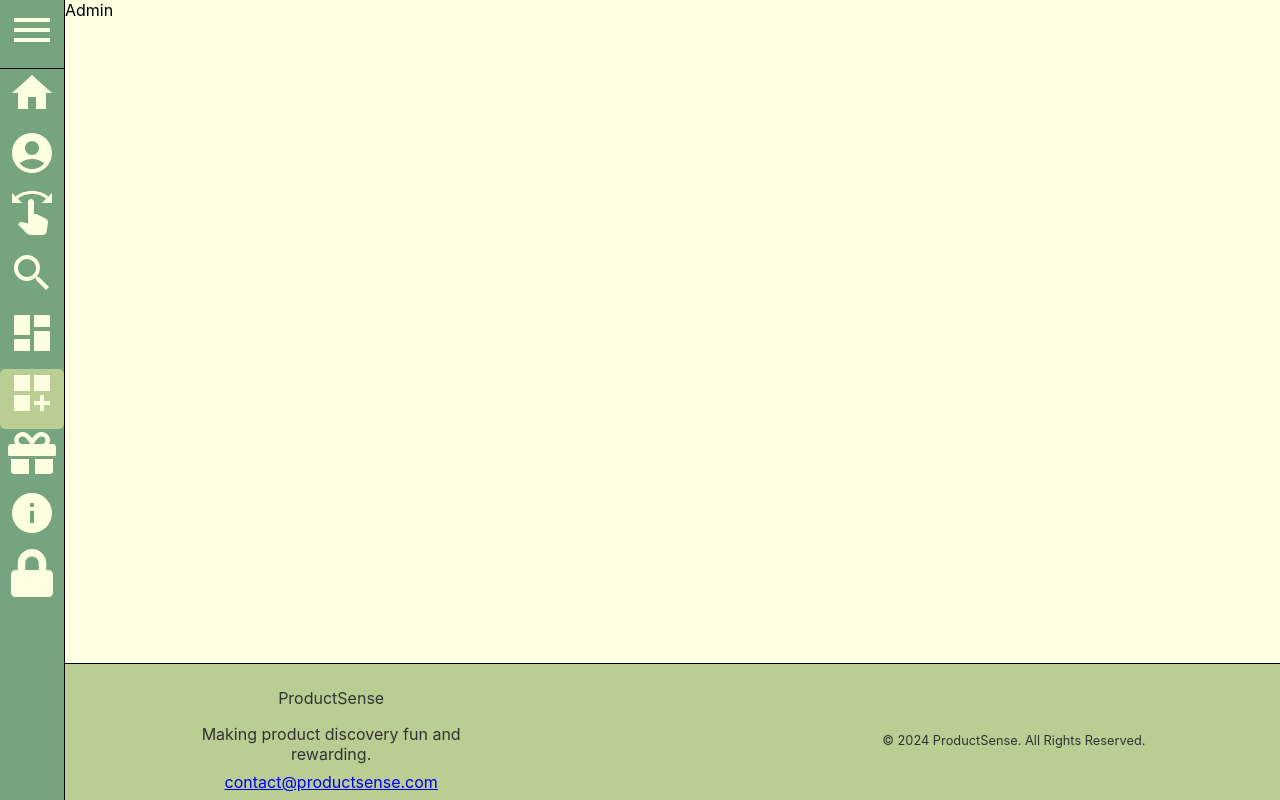
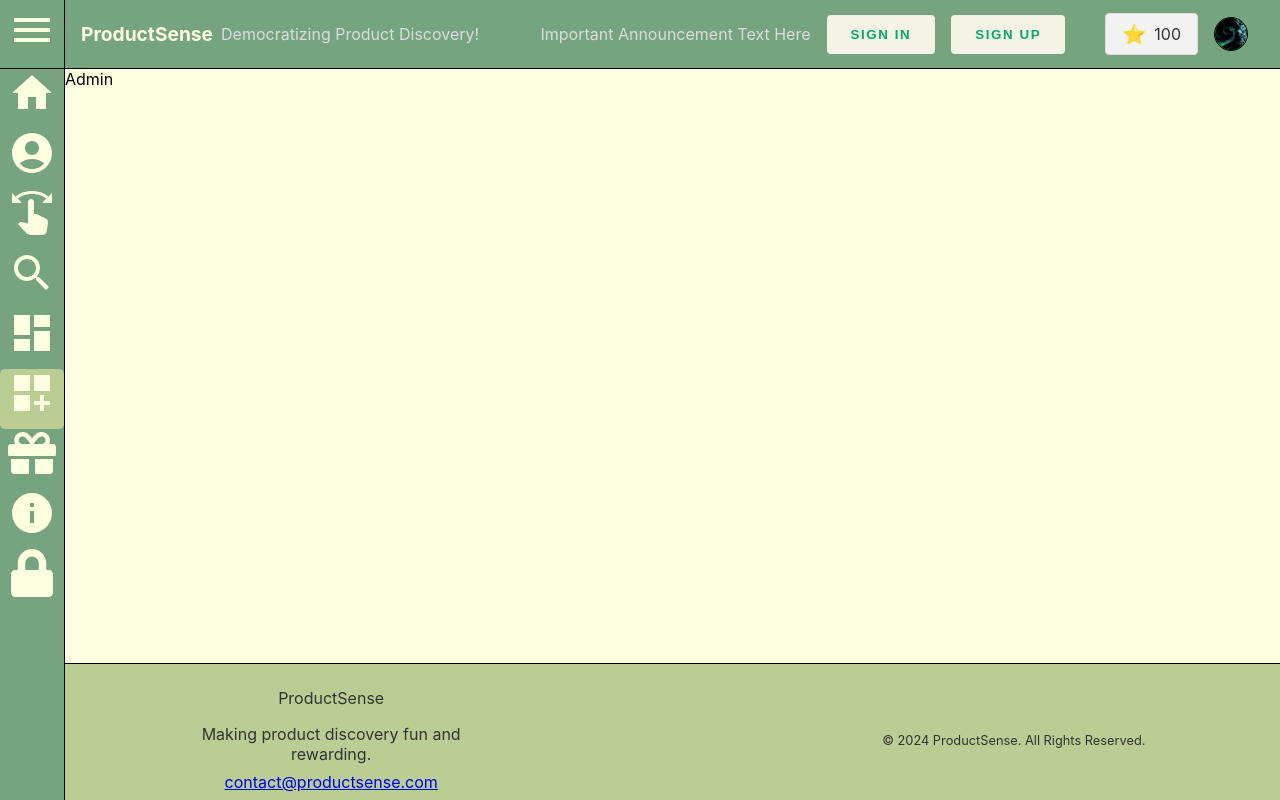
Before and after one commit to Wurmple/product-sense-frontend, a React (Create React App) app: page /admin/dashboard in a window 1280 px wide. Built offline with nearby package versions, Linux system fonts and the light colour scheme.

Commit message:
added navbar and footer, not made responsive yet.

```diff
--- a/src/App.js
+++ b/src/App.js
@@ -27,7 +27,7 @@ function App() {
           <Sidebar />
         </div>
         <div className="main-content">
-          {/* <Navbar /> */}
+          <Navbar />
           <div className="content">
             <Routes>
               <Route path="/" element={<HomePage />} />
--- a/src/components/layout/Footer.js
+++ b/src/components/layout/Footer.js
@@ -1,5 +1,5 @@
 import React from "react";
-import "../../styles/layout/Footer.css"; // Assuming the CSS file is in the same directory
+import "../../styles/layout/Footer.css";
 
 const Footer = () => {
   return (
--- a/src/components/layout/Navbar.js
+++ b/src/components/layout/Navbar.js
@@ -52,7 +52,11 @@ const Navbar = () => {
           100
         </div>
         <div className="profile-picture">
-          <img src="/assets/shyamp.jpg" alt="user" />
+          {/* <img src="/assets/shyamp.jpg" alt="shyam" /> */}
+          <img
+            src={`${process.env.PUBLIC_URL}/assets/shyamp.jpg`}
+            alt="Shyam"
+          />
         </div>
       </div>
     </div>
```
